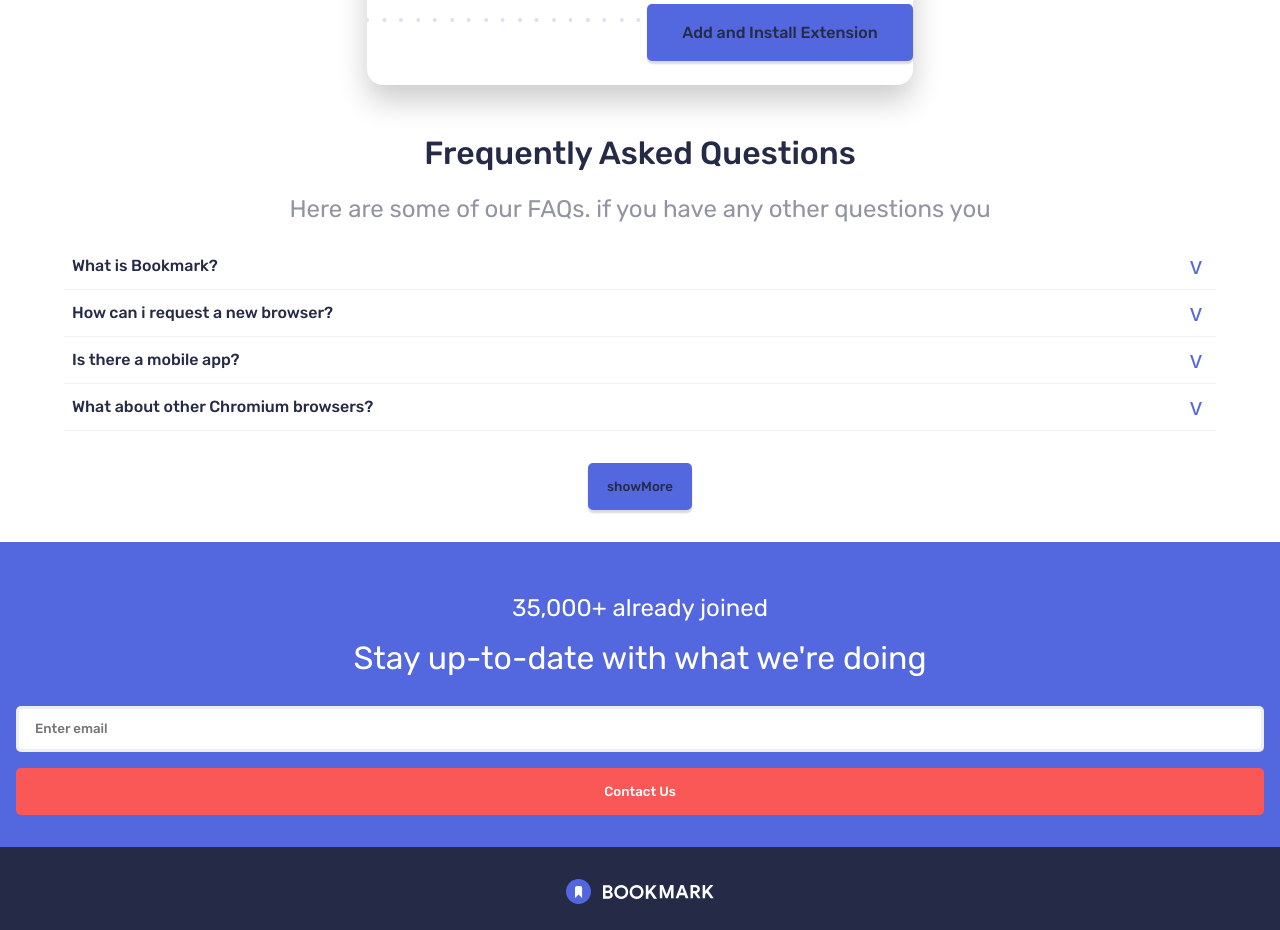
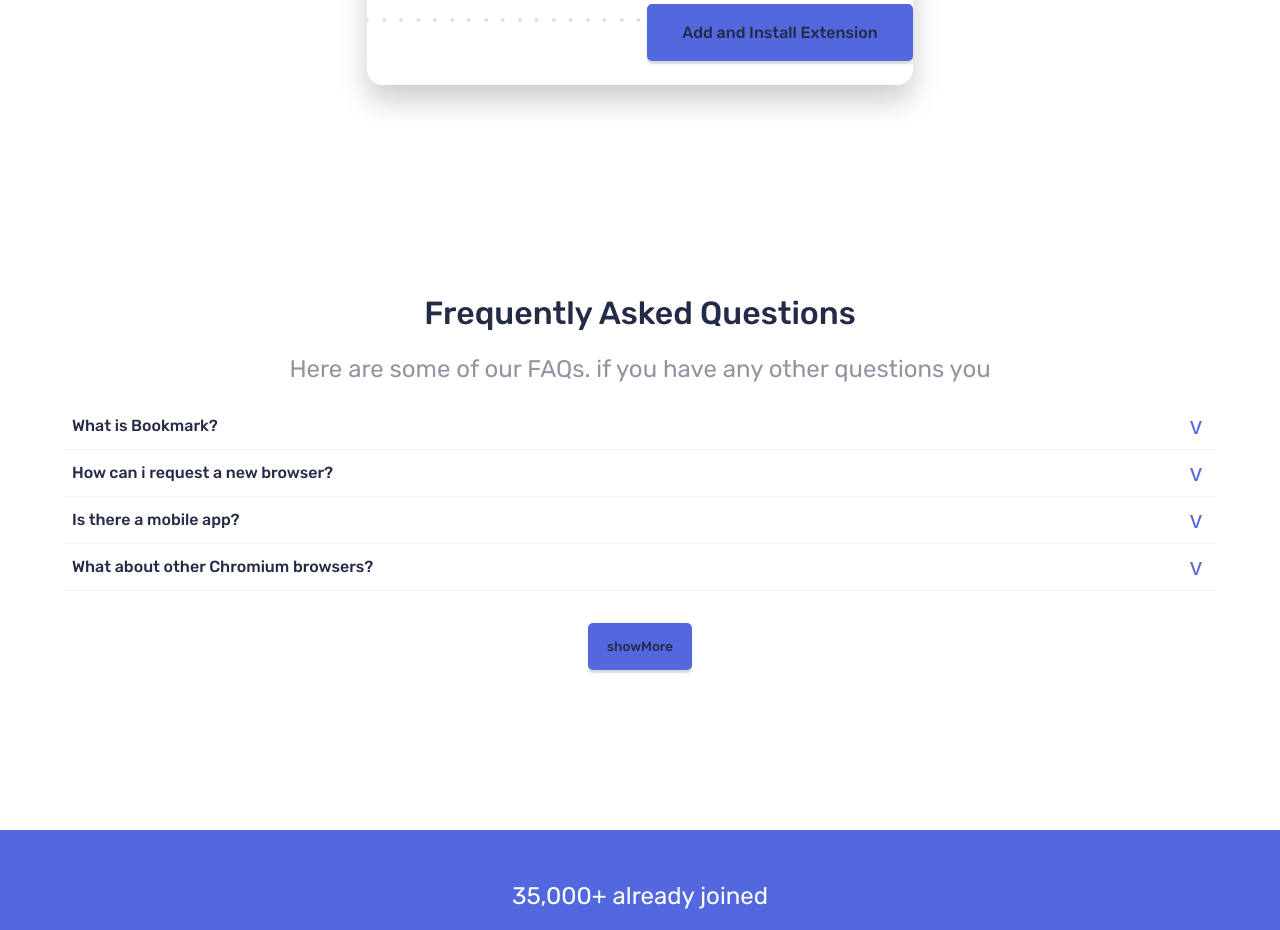
Before and after one commit to Saurabhdaswant/Bookmark, a React (Create React App) app: page / in a window 1280 px wide. Shown: the part 3020-3950 px from the top of the page. Built offline with nearby package versions, Linux system fonts and the light colour scheme; the HTML template or start-up script is replaced by a standard one.

Commit message:
add req margin to section

```diff
--- a/src/Sass/FAQ.scss
+++ b/src/Sass/FAQ.scss
@@ -4,7 +4,7 @@
 
     width: 90%;
     max-width: 1600px;
-    margin: 0 auto;
+    margin: 10rem auto;
 
     &__head{
 
```
